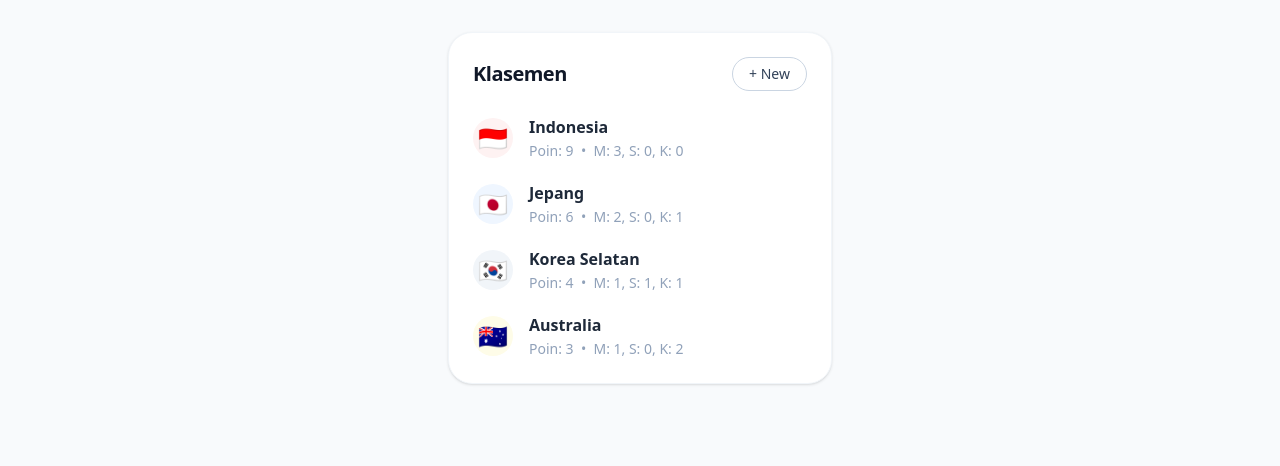
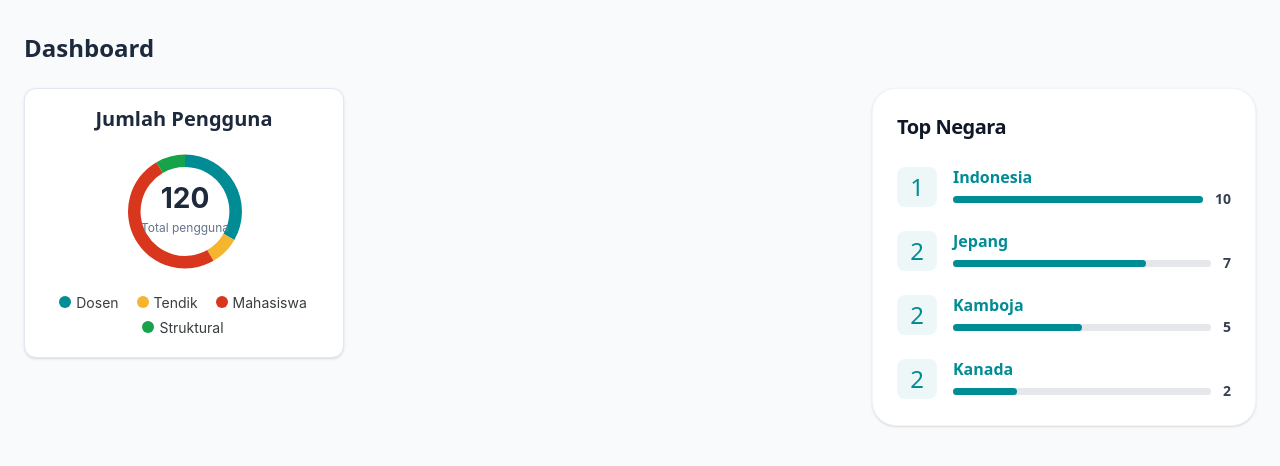
Before and after one commit to mohamadmalik/SiTIO, a PHP site: page / in a window 1280 px wide. Shown: the top 466 px of the page. Run offline with PHP 8.4, Linux system fonts and the light colour scheme; style sheets or scripts are compiled from the project's sources; some libraries are stand-ins or nearby versions.

Commit message:
progres tp belom gua php sm sqlin

```diff
--- /dev/null
+++ b/app/views/Dashboard/index.view.php
@@ -0,0 +1,96 @@
+<!DOCTYPE html>
+<html lang="id">
+<head>
+    <meta charset="UTF-8">
+    <meta name="viewport" content="width=device-width, initial-scale=1.0">
+    <title>Dashboard</title>
+    <link rel="stylesheet" href="/dist/style.css">
+</head>
+<body class="bg-slate-50 font-sans text-slate-800">
+    <div class="max-w-8xl mx-auto px-6 py-8">
+        <h1 class="text-2xl font-bold mb-6">Dashboard</h1>
+
+        <!-- Container Grid / Flex untuk menampung kedua komponen -->
+        <div class="grid grid-cols-1 md:grid-cols-2 gap-6 items-start">
+
+            <!-- Komponen Status -->
+            <div>
+                <?php require __DIR__ . '/status.view.php'; ?>
+            </div>
+
+            <!-- Komponen Klasemen -->
+            <div>
+                <?php require __DIR__ . '/klasemen.view.php'; ?>
+            </div>
+
+        </div>
+    </div>
+
+
+
+        <script src="https://cdn.jsdelivr.net/npm/apexcharts"></script>
+<script>
+    let selected = null;
+    const refresh = () => {
+        const el = document.getElementById("donut-chart");
+        const g = chart.w.globals;
+        const label = el.querySelector(".apexcharts-datalabel-label");
+        const value = el.querySelector(".apexcharts-datalabel-value");
+        if (selected === null) {
+            label.textContent = "Total pengguna";
+            value.textContent = g.seriesTotals.reduce((a, b) => a + b, 0);
+        } else {
+            label.textContent = g.labels[selected];
+            value.textContent = g.series[selected];
+        }
+    };
+
+    const chart = new ApexCharts(document.getElementById("donut-chart"), {
+        chart: {
+            type: "donut",
+            height: 220,
+            fontFamily: "Inter, sans-serif",
+            events: {
+                dataPointSelection: (e, ctx, cfg) => {
+                    selected = selected === cfg.dataPointIndex ? null : cfg.dataPointIndex;
+                    setTimeout(refresh, 0);
+                },
+                dataPointMouseLeave: () => setTimeout(refresh, 0)
+            }
+        },
+        series: [40, 10, 60, 10],
+        labels: ["Dosen", "Tendik", "Mahasiswa", "Struktural"],
+        colors: ["#008C95", "#F5B52E", "#D9361E", "#16A34A"],
+        stroke: { width: 0 },
+        dataLabels: { enabled: false },
+        legend: {
+            position: "bottom",
+            fontSize: "14px",
+            markers: { size: 6, offsetX: -2 },
+            itemMargin: { horizontal: 10, vertical: 4 }
+        },
+        plotOptions: {
+            pie: {
+                donut: {
+                    size: "78%",
+                    labels: {
+                        show: true,
+                        name: { offsetY: 20, color: "#64748b", fontSize: "14px" },
+                        value: { offsetY: -20, color: "#1e293b", fontSize: "28px", fontWeight: 700 },
+                        total: {
+                            show: true,
+                            label: "Total pengguna",
+                            fontSize: "12px",
+                            color: "#64748b",
+                            formatter: (w) => w.globals.seriesTotals.reduce((a, b) => a + b, 0)
+                        }
+                    }
+                }
+            }
+        }
+    });
+    chart.render();
+</script>
+</body>
+</body>
+</html>
--- /dev/null
+++ b/app/views/Dashboard/klasemen.view.php
@@ -0,0 +1,89 @@
+
+
+
+        <div class="w-full max-w-sm ml-auto bg-white rounded-3xl p-6 shadow-sm border border-slate-100">
+
+            <!-- Header -->
+            <div class="flex justify-between items-center mb-6">
+                <h2 class="text-xl font-bold text-gray-900 tracking-tight">Top Negara</h2>
+
+            </div>
+
+            <!-- List Items -->
+            <div class="flex flex-col gap-5">
+
+                <!-- Peringkat 1 -->
+               <div class="flex items-center gap-4 w-full">
+    <div class="w-10 h-10 flex-shrink-0 flex items-center justify-center bg-[#EEF7F8] rounded-lg text-2xl text-[#008C95]">
+        1
+    </div>
+    <div class="w-full">
+        <h3 class="text-base font-semibold text-[#008C95]">Indonesia</h3>
+
+        <!-- Progress bar dengan teks persen di kanan -->
+        <div class="flex items-center gap-3">
+            <div class="w-full bg-gray-200 rounded-full h-1.75">
+                <div class="bg-[#008C95] h-1.75 rounded-full" style="width: 100%"></div>
+            </div>
+            <span class="text-sm font-semibold text-gray-700">10</span>
+        </div>
+    </div>
+</div>
+                <!-- Peringkat 2 -->
+                <div class="flex items-center gap-4">
+                    <div class="w-10 h-10 flex-shrink-0 flex items-center justify-center bg-[#EEF7F8] rounded-lg text-2xl text-[#008C95]">
+                        2
+                    </div>
+                    <div class="w-full">
+                    <h3 class="text-base font-semibold text-[#008C95]">Jepang</h3>
+
+                    <!-- Progress bar dengan teks persen di kanan -->
+                    <div class="flex items-center gap-3">
+                        <div class="w-full bg-gray-200 rounded-full h-1.75">
+                            <div class="bg-[#008C95] h-1.75 rounded-full" style="width: 75%"></div>
+                        </div>
+                        <span class="text-sm font-semibold text-gray-700">7</span>
+                    </div>
+                </div>
+            </div>
+
+                <!-- Peringkat 3 -->
+                <div class="flex items-center gap-4">
+                    <div class="w-10 h-10 flex-shrink-0 flex items-center justify-center bg-[#EEF7F8] rounded-lg text-2xl text-[#008C95]">
+                        2
+                    </div>
+                    <div class="w-full">
+                    <h3 class="text-base font-semibold text-[#008C95]">Kamboja</h3>
+
+                    <!-- Progress bar dengan teks persen di kanan -->
+                    <div class="flex items-center gap-3">
+                        <div class="w-full bg-gray-200 rounded-full h-1.75">
+                            <div class="bg-[#008C95] h-1.75 rounded-full" style="width: 50%"></div>
+                        </div>
+                        <span class="text-sm font-semibold text-gray-700">5</span>
+                    </div>
+                </div>
+            </div>
+
+                <!-- Peringkat 4 -->
+                <div class="flex items-center gap-4">
+                    <div class="w-10 h-10 flex-shrink-0 flex items-center justify-center bg-[#EEF7F8] rounded-lg text-2xl text-[#008C95]">
+                        2
+                    </div>
+                    <div class="w-full">
+                    <h3 class="text-base font-semibold text-[#008C95]">Kanada</h3>
+
+                    <!-- Progress bar dengan teks persen di kanan -->
+                    <div class="flex items-center gap-3">
+                        <div class="w-full bg-gray-200 rounded-full h-1.75">
+                            <div class="bg-[#008C95] h-1.75 rounded-full" style="width: 25%"></div>
+                        </div>
+                        <span class="text-sm font-semibold text-gray-700">2</span>
+                    </div>
+                </div>
+            </div>
+
+            </div>
+        </div>
+
+    </div>
--- /dev/null
+++ b/app/views/Dashboard/status.view.php
@@ -0,0 +1,6 @@
+<!-- app/views/Dashboard/status.view.php -->
+<div class="max-w-xs w-full bg-white border border-slate-200 rounded-xl shadow-sm p-4">
+  <h5 class="text-xl font-semibold mb-4 text-center">Jumlah Pengguna</h5>
+
+  <div class="min-h-[320px]" id="donut-chart"></div>
+</div>
--- a/app/views/klasemen.view.php
+++ /dev/null
@@ -1,72 +0,0 @@
-<!DOCTYPE html>
-<html lang="id">
-<head>
-    <meta charset="UTF-8">
-    <meta name="viewport" content="width=device-width, initial-scale=1.0">
-    <title>Klasemen Negara</title>
-    <link rel="stylesheet" href="/dist/style.css">
-</head>
-<body class="bg-slate-50 p-8 flex justify-center font-sans">
-
-<div class="w-full max-w-sm bg-white rounded-3xl p-6 shadow-sm border border-slate-100">
-
-    <!-- Header -->
-    <div class="flex justify-between items-center mb-6">
-        <h2 class="text-xl font-bold text-gray-900 tracking-tight">Klasemen</h2>
-        <button class="px-4 py-1.5 border border-slate-300 rounded-full text-sm font-medium text-slate-700 hover:bg-slate-50 transition-colors">
-            + New
-        </button>
-    </div>
-
-    <!-- List Items -->
-    <div class="flex flex-col gap-5">
-
-        <!-- Peringkat 1 -->
-        <div class="flex items-center gap-4">
-            <div class="w-10 h-10 flex-shrink-0 flex items-center justify-center bg-red-50 rounded-full text-2xl">
-                🇮🇩
-            </div>
-            <div>
-                <h3 class="text-base font-semibold text-gray-800">Indonesia</h3>
-                <p class="text-sm text-slate-400 mt-0.5 font-medium">Poin: 9 &nbsp;•&nbsp; M: 3, S: 0, K: 0</p>
-            </div>
-        </div>
-
-        <!-- Peringkat 2 -->
-        <div class="flex items-center gap-4">
-            <div class="w-10 h-10 flex-shrink-0 flex items-center justify-center bg-blue-50 rounded-full text-2xl">
-                🇯🇵
-            </div>
-            <div>
-                <h3 class="text-base font-semibold text-gray-800">Jepang</h3>
-                <p class="text-sm text-slate-400 mt-0.5 font-medium">Poin: 6 &nbsp;•&nbsp; M: 2, S: 0, K: 1</p>
-            </div>
-        </div>
-
-        <!-- Peringkat 3 -->
-        <div class="flex items-center gap-4">
-            <div class="w-10 h-10 flex-shrink-0 flex items-center justify-center bg-slate-100 rounded-full text-2xl">
-                🇰🇷
-            </div>
-            <div>
-                <h3 class="text-base font-semibold text-gray-800">Korea Selatan</h3>
-                <p class="text-sm text-slate-400 mt-0.5 font-medium">Poin: 4 &nbsp;•&nbsp; M: 1, S: 1, K: 1</p>
-            </div>
-        </div>
-
-        <!-- Peringkat 4 -->
-        <div class="flex items-center gap-4">
-            <div class="w-10 h-10 flex-shrink-0 flex items-center justify-center bg-yellow-50 rounded-full text-2xl">
-                🇦🇺
-            </div>
-            <div>
-                <h3 class="text-base font-semibold text-gray-800">Australia</h3>
-                <p class="text-sm text-slate-400 mt-0.5 font-medium">Poin: 3 &nbsp;•&nbsp; M: 1, S: 0, K: 2</p>
-            </div>
-        </div>
-
-    </div>
-</div>
-
-</body>
-</html>
--- a/index.php
+++ b/index.php
@@ -14,13 +14,13 @@ $router = new Router();
 
 // Render view 'klasemen' (otomatis memanggil app/views/klasemen.view.php)
 $router->get("/", function() {
-    Response::render("klasemen");
+    Response::render("Dashboard.index");
 });
 
 $router->get("/sample", ["SampleController", "test"]);
 
 $router->get("/:param_1", function(Request $request, array $params) {
-    Response::render("klasemen", ["params" => $params]);
+    Response::render("Dashboard.index", ["params" => $params]);
 });
 
 $router->run();
```
